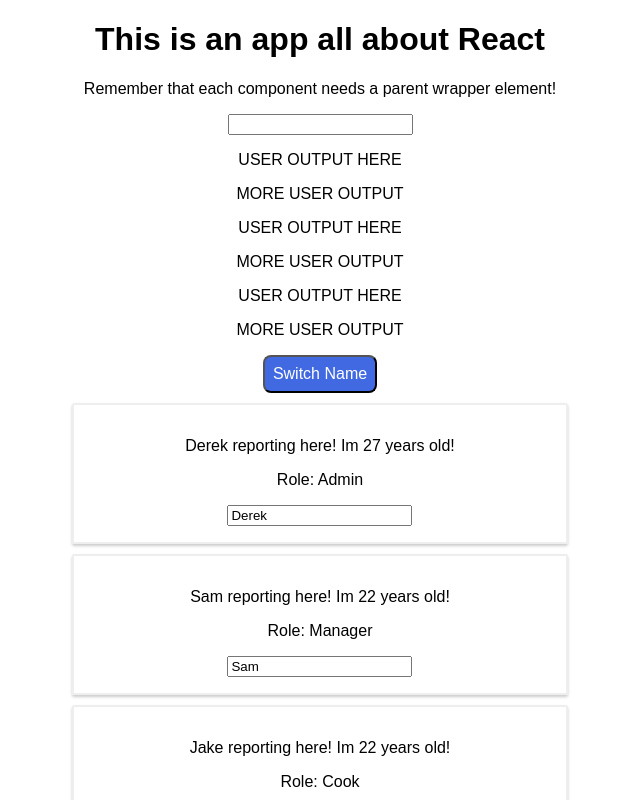
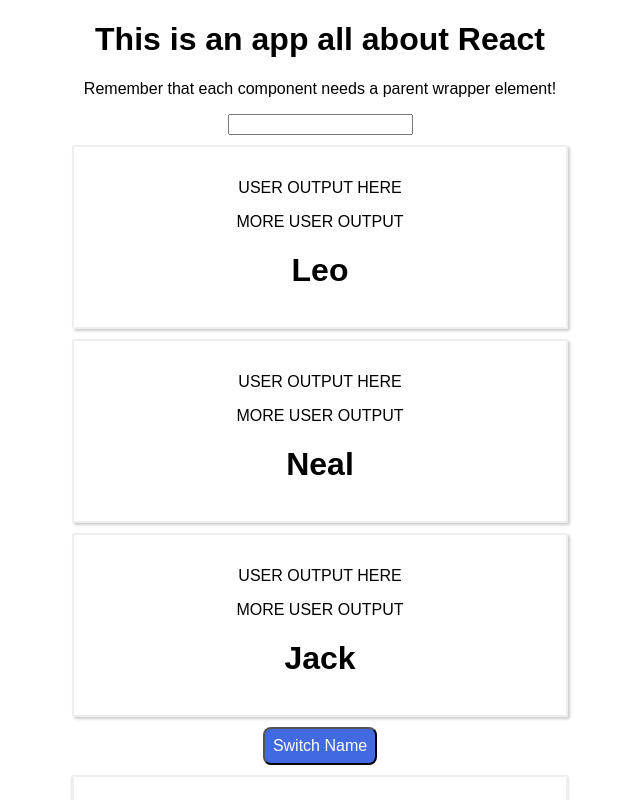
Before and after one commit to T90allred/aboutReact, a React (Create React App) app in the folder about-react/: page / in a window 1280 px wide. Shown: the top 800 px of the page, without its empty margins (320-960 px from the left). Built offline with nearby package versions, Linux system fonts and the light colour scheme.

Commit message:
tweeked styles

```diff
--- a/about-react/src/App.js
+++ b/about-react/src/App.js
@@ -54,9 +54,12 @@
         <h1>This is an app all about React</h1>
         <p>Remember that each component needs a parent wrapper element!</p>
         <UserInput />
-        <UserOutput />
-        <UserOutput />
-        <UserOutput />
+        <UserOutput
+          name='Leo' />
+        <UserOutput
+          name='Neal' />
+        <UserOutput
+          name='Jack' />
         <button
           style={style}
           onClick={ () => this.switchNameHandler('Maxy') }>Switch Name</button>
--- a/about-react/src/UserOutput/UserOutput.css
+++ b/about-react/src/UserOutput/UserOutput.css
@@ -0,0 +1,9 @@
+.UserOutput{
+    border: 2px solid #eee;
+    border-radius: 2px;
+    width: 60%;
+    margin: 10px auto;
+    box-shadow: 2px 2px 3px #ccc;
+    padding: 16px;
+    text-align: center;
+}
--- a/about-react/src/UserOutput/UserOutput.js
+++ b/about-react/src/UserOutput/UserOutput.js
@@ -1,11 +1,12 @@
 import React from 'react';
 import './UserOutput.css';
 
-const userOutput = () => {
+const userOutput = (props) => {
     return (
-        <div>
+        <div className='UserOutput'>
             <p>USER OUTPUT HERE</p>
             <p>MORE USER OUTPUT</p>
+            <h1>{props.name}</h1>
         </div>
     )
 }
```
